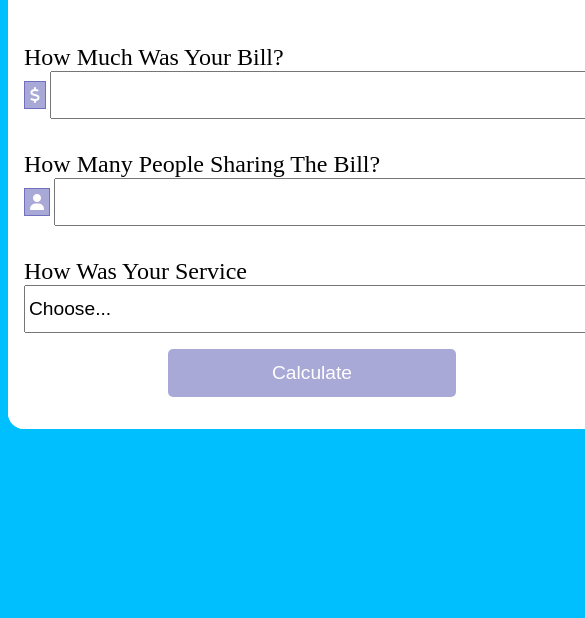
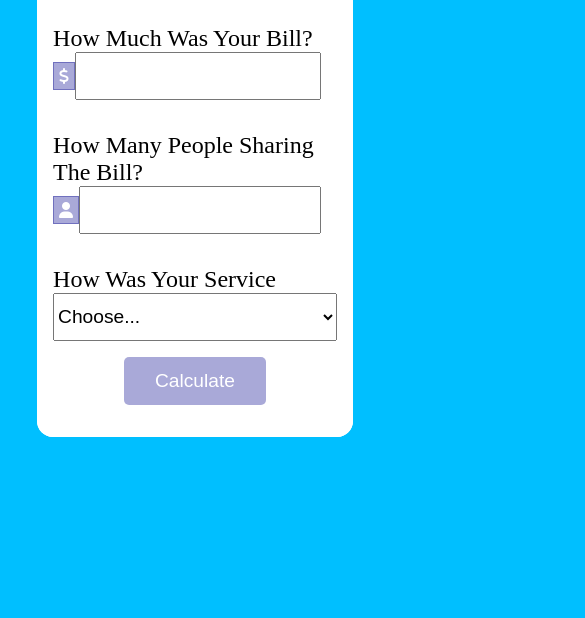
Before and after one commit to tee4tao/Tip-Calculator, a plain HTML site: page index.html in a window 390 px wide. Shown: the part 242-860 px from the top of the page, 585 px wide, since content can reach past the window. Drawn offline with Linux system fonts and the light colour scheme.

Commit message:
working on responsiveness

```diff
--- a/index.css
+++ b/index.css
@@ -9,12 +9,19 @@ main {
   place-items: center;
   width: 90vw;
   height: 100vh;
+  margin: 0 auto;
 }
 .section-center {
-  width: 38rem;
+  /* width: 38rem; */
+  width: 90%;
+  margin: 2rem auto;
   overflow: hidden;
   border-radius: 1rem;
   background-color: white;
+  /* margin-top: 2rem; */
+  display: flex;
+  flex-direction: column;
+  /* justify-content: center; */
 }
 .heading h1 {
   background-color: rgba(0, 0, 139, 0.336);
@@ -24,7 +31,7 @@ main {
   color: white;
   text-align: center;
   text-transform: uppercase;
-  height: 3rem;
+  /* height: 3rem; */
 }
 .tip-form {
   background-color: white;
@@ -107,3 +114,25 @@ main {
 .preloader.active {
   display: grid;
 }
+.tester {
+  display: flex;
+  align-items: center;
+  /* width: 100vw; */
+  /* justify-content: space-between; */
+}
+.testee {
+  width: 100%;
+}
+.money-icon {
+  /* height: 3rem; */
+}
+@media screen and (min-width: 800px) {
+  .section-center {
+    width: 50%;
+    /* height: 70%; */
+    justify-content: space-between;
+  }
+  /* .tip-form {
+    height: ;
+  } */
+}
--- a/index.html
+++ b/index.html
@@ -27,19 +27,23 @@
           </div>
           <form action="" class="tip-form">
             <label for="amount">how much was your bill?</label>
-            <br />
-            <span
-              ><i class="fa-solid fa-dollar-sign dollar-icon"></i>
-              <input type="number" step="0.01" min="0" name="" id="amount"
-            /></span>
-            <br />
+            <!-- <br /> -->
+            <div class="tester">
+              <i class="fa-solid fa-dollar-sign dollar-icon money-icon"></i>
+              <span class="testee"
+                ><input type="number" step="0.01" min="0" name="" id="amount"
+              /></span>
+            </div>
+
+            <!-- <br /> -->
             <label for="people-share">how many people sharing the bill?</label>
-            <br />
-            <span
-              ><i class="fa-solid fa-user user-icon"></i>
-              <input type="number" min="0" name="" id="people-share" />
-              <br
-            /></span>
+
+            <div class="tester">
+              <i class="fa-solid fa-user user-icon"></i>
+              <span class="testee"
+                ><input type="number" min="0" name="" id="people-share" /> <br
+              /></span>
+            </div>
             <label for="tip-percent">how was your service</label>
             <br />
             <select name="" id="tip-percent">
```
